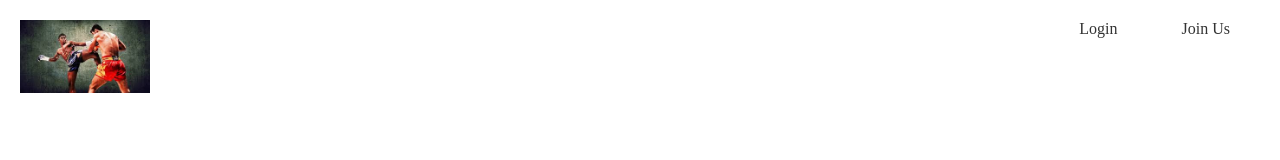
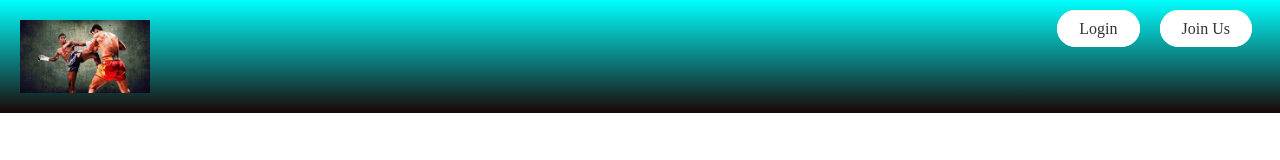
Before and after one commit to DarkCoderGR/TsinarianCamp, a plain HTML site: page index.html in a window 1280 px wide. Drawn offline with Linux system fonts and the light colour scheme.

Commit message:
Update style.css

```diff
--- a/style.css
+++ b/style.css
@@ -6,7 +6,7 @@
 }
 .hero
 {
-	    background-image: linear-gradient(#fff,#fff);
+	    background-image: linear-gradient(#00ffff,#190707);
 }
 .top-bar
 {
```
